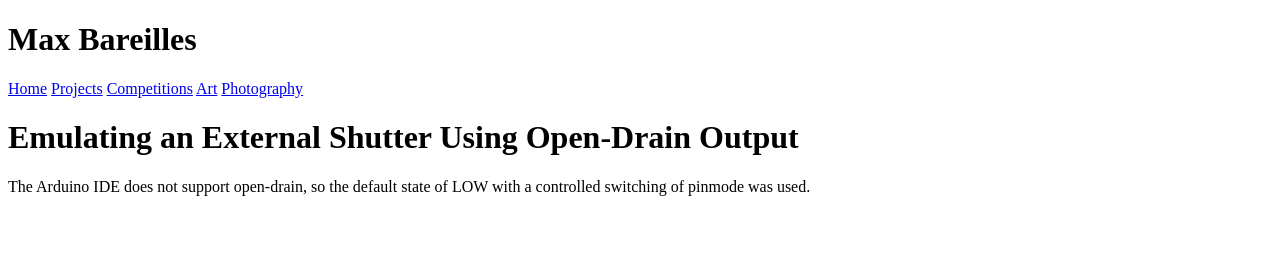
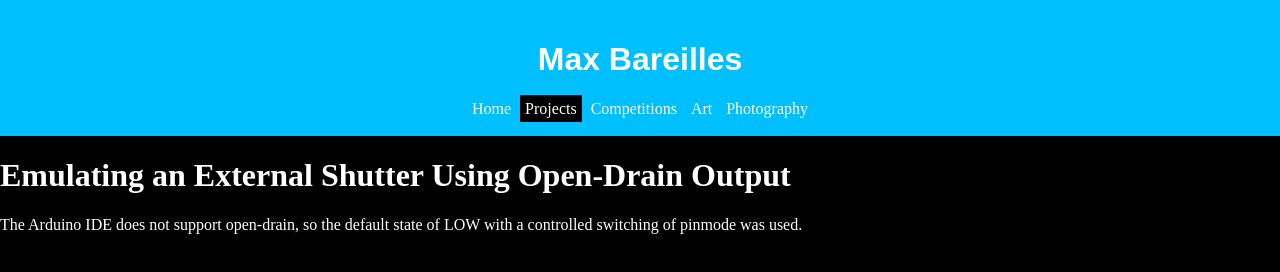
Before and after one commit to MaxBareilles/MaxBareilles.github.io, a plain HTML site: page apcsa/index.html in a window 1280 px wide. Drawn offline with Linux system fonts and the light colour scheme.

Commit message:
Update index.html
use absolute path for css file

```diff
--- a/apcsa/index.html
+++ b/apcsa/index.html
@@ -3,7 +3,7 @@
 	<head>
 		<title>Max Bareilles - APCSA Final Project</title>
 		<style>
-			@import url('maxwebsiteuniversal.css');
+			@import url('/maxwebsiteuniversal.css');
 		</style>
 	</head>
 	<body>
```
